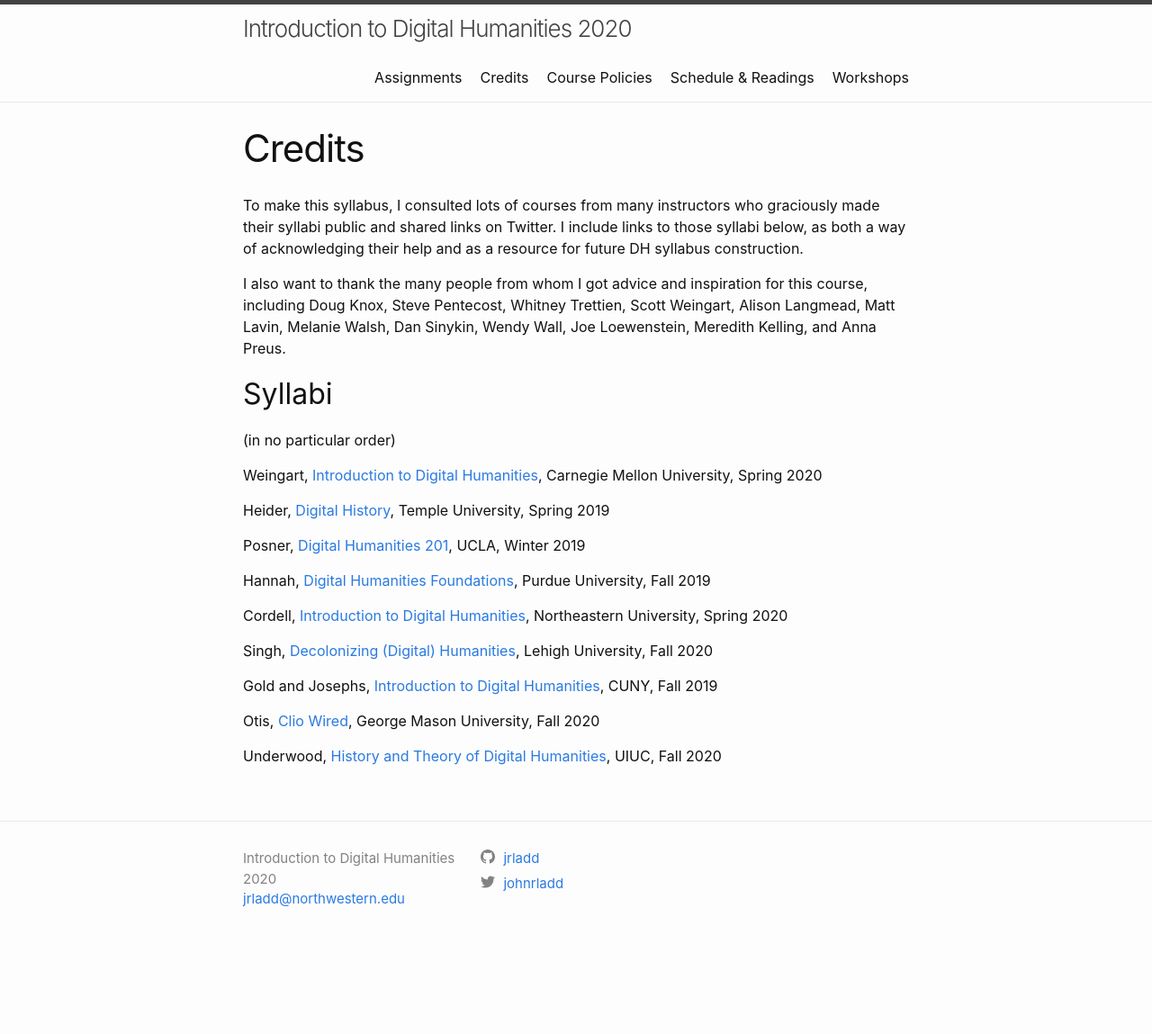
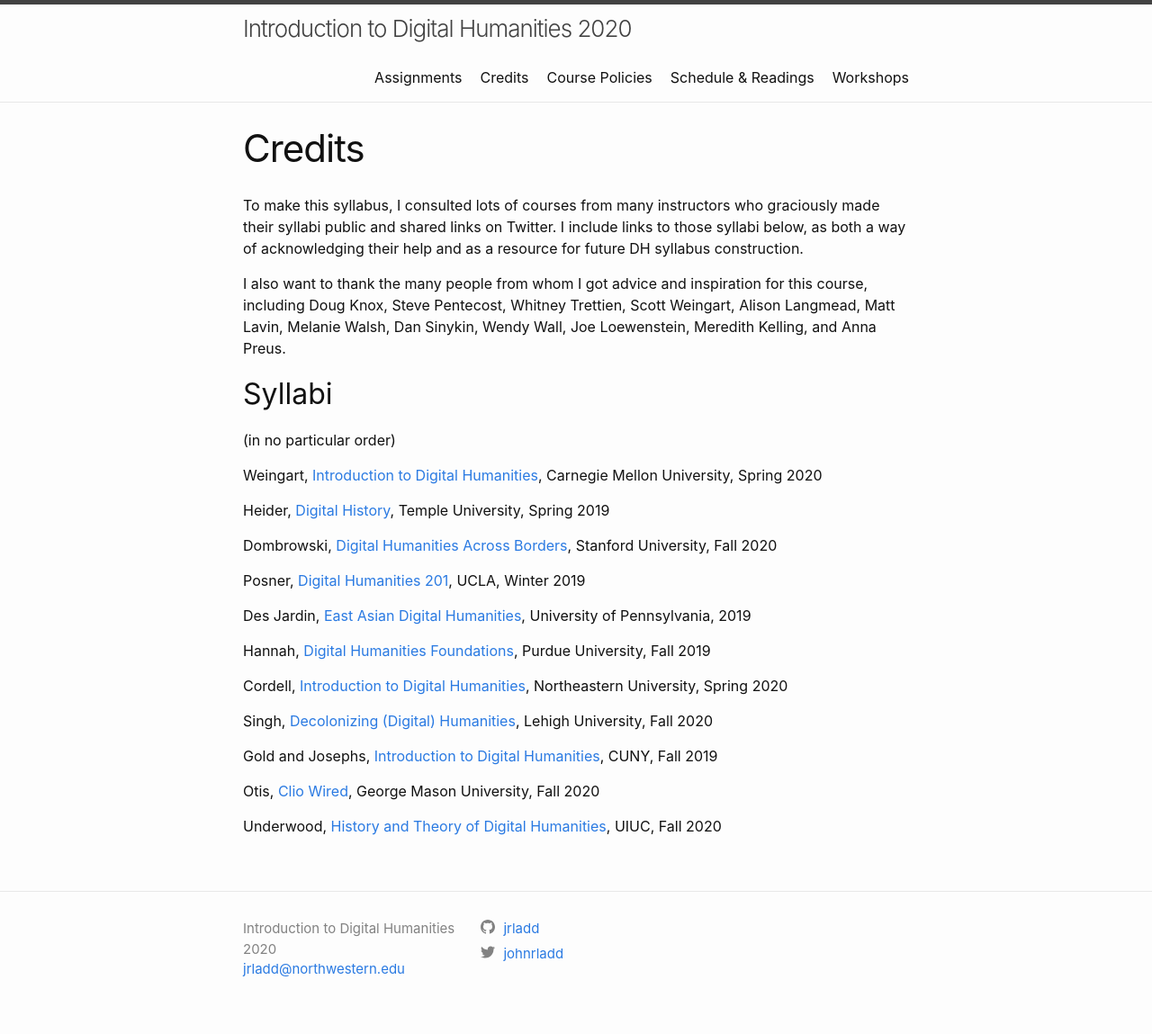
Before and after one commit to jrladd/dh2020, a Jekyll site: the page built from credits.md, in a window 1280 px wide. Shown: the whole page at 90% size. Built offline with Jekyll 4.4.1, drawn with Linux system fonts in a browser that asks for light colours; before the commit the page ends 1071 px from its top, so only the background shows below that.

```diff
--- a/credits.md
+++ b/credits.md
@@ -16,7 +16,11 @@ Weingart, [Introduction to Digital Humanities](https://scottbot.github.io/IntroD
 
 Heider, [Digital History](https://docs.google.com/document/u/1/d/e/2PACX-1vR9-u_WBU3_jrzz-nNuI79xBbWVJJrnArQQlMThESIo7mihb2ccvcFdtQagz2kVUfTtc-oPFHMiwxU9/pub), Temple University, Spring 2019
 
+Dombrowski, [Digital Humanities Across Borders](https://github.com/quinnanya/dlcl204/blob/master/dlcl204syllabus.md), Stanford University, Fall 2020
+
 Posner, [Digital Humanities 201](http://miriamposner.com/classes/dh201w19/), UCLA, Winter 2019
+
+Des Jardin, [East Asian Digital Humanities](https://mollydesjardin.com/projects/ealc111-511_syllabus.pdf), University of Pennsylvania, 2019
 
 Hannah, [Digital Humanities Foundations](https://create.piktochart.com/output/37758252-digital-humanities-foundations-fall-2019), Purdue University, Fall 2019
 
```
Also changed, not shown: schedule.md (+1 -0 lines).
